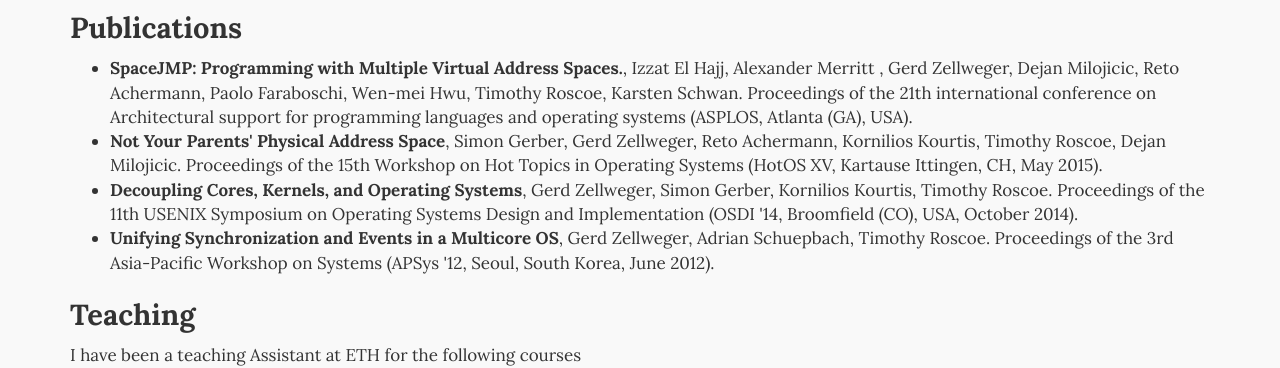
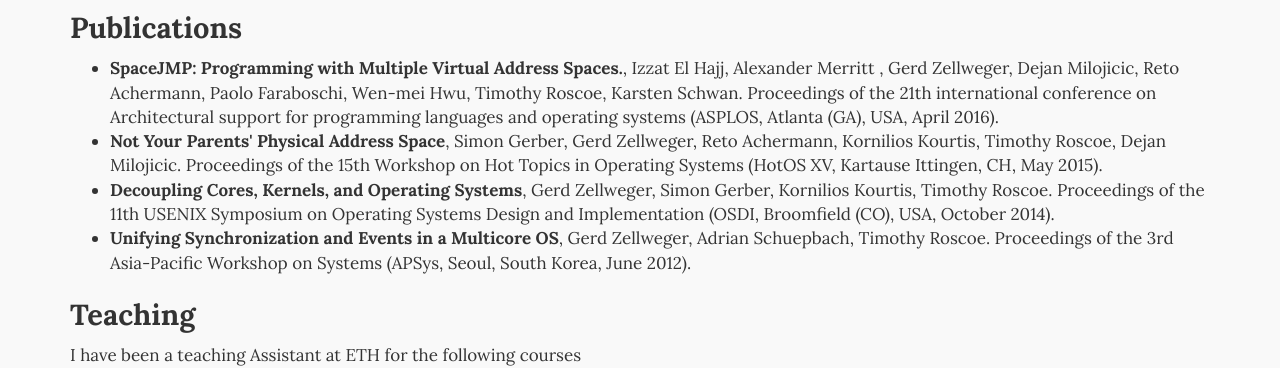
Before and after one commit to gz/website, a Jekyll site: the page built from index.html, in a window 1280 px wide and 1154 px high. Shown: the part 416-784 px from the top of the window. Built offline with Jekyll 4.4.1, drawn with Linux system fonts in a browser that asks for light colours; Markdown is read by kramdown in place of the engine named in the settings.

Commit message:
Update publication list.
Signed-off-by: Gerd Zellweger <mail@gerdzellweger.com>

```diff
--- a/index.html
+++ b/index.html
@@ -26,13 +26,13 @@ title: Gerd Zellweger
 <h3>Publications</h3>
 <ul class="unstyled">
   <li>
-  <strong>SpaceJMP: Programming with Multiple Virtual Address Spaces.</strong>, Izzat El Hajj, Alexander Merritt , Gerd Zellweger, Dejan Milojicic, Reto Achermann, Paolo Faraboschi, Wen-mei Hwu, Timothy Roscoe, Karsten Schwan. Proceedings of the 21th international conference on Architectural support for programming languages and operating systems (ASPLOS, Atlanta (GA), USA).
+  <strong>SpaceJMP: Programming with Multiple Virtual Address Spaces.</strong>, Izzat El Hajj, Alexander Merritt , Gerd Zellweger, Dejan Milojicic, Reto Achermann, Paolo Faraboschi, Wen-mei Hwu, Timothy Roscoe, Karsten Schwan. Proceedings of the 21th international conference on Architectural support for programming languages and operating systems (ASPLOS, Atlanta (GA), USA, April 2016).
   </li>
   <li>
   <strong>Not Your Parents' Physical Address Space</strong>, Simon Gerber, Gerd Zellweger, Reto Achermann, Kornilios Kourtis, Timothy Roscoe, Dejan Milojicic. Proceedings of the 15th Workshop on Hot Topics in Operating Systems (HotOS XV, Kartause Ittingen, CH, May 2015).
   </li>
-  <li><strong>Decoupling Cores, Kernels, and Operating Systems</strong>, Gerd Zellweger, Simon Gerber, Kornilios Kourtis, Timothy Roscoe. Proceedings of the 11th USENIX Symposium on Operating Systems Design and Implementation (OSDI '14, Broomfield (CO), USA, October 2014).</li>
-  <li><strong>Unifying Synchronization and Events in a Multicore OS</strong>, Gerd Zellweger, Adrian Schuepbach, Timothy Roscoe. Proceedings of the 3rd Asia-Pacific Workshop on Systems (APSys '12, Seoul, South Korea, June 2012).</li>
+  <li><strong>Decoupling Cores, Kernels, and Operating Systems</strong>, Gerd Zellweger, Simon Gerber, Kornilios Kourtis, Timothy Roscoe. Proceedings of the 11th USENIX Symposium on Operating Systems Design and Implementation (OSDI, Broomfield (CO), USA, October 2014).</li>
+  <li><strong>Unifying Synchronization and Events in a Multicore OS</strong>, Gerd Zellweger, Adrian Schuepbach, Timothy Roscoe. Proceedings of the 3rd Asia-Pacific Workshop on Systems (APSys, Seoul, South Korea, June 2012).</li>
 </ul>
 
 <h3>Teaching</h3>
```
